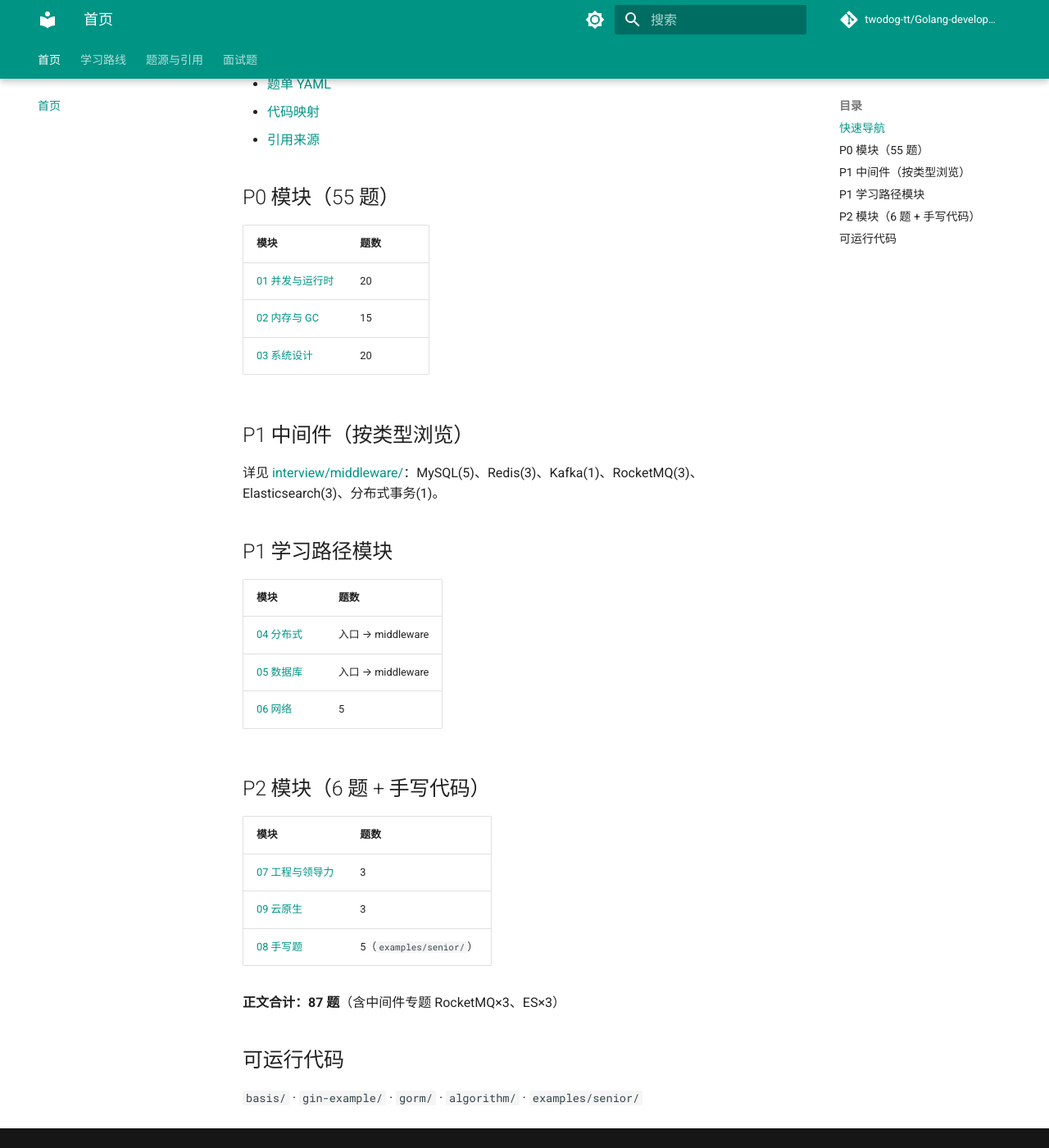
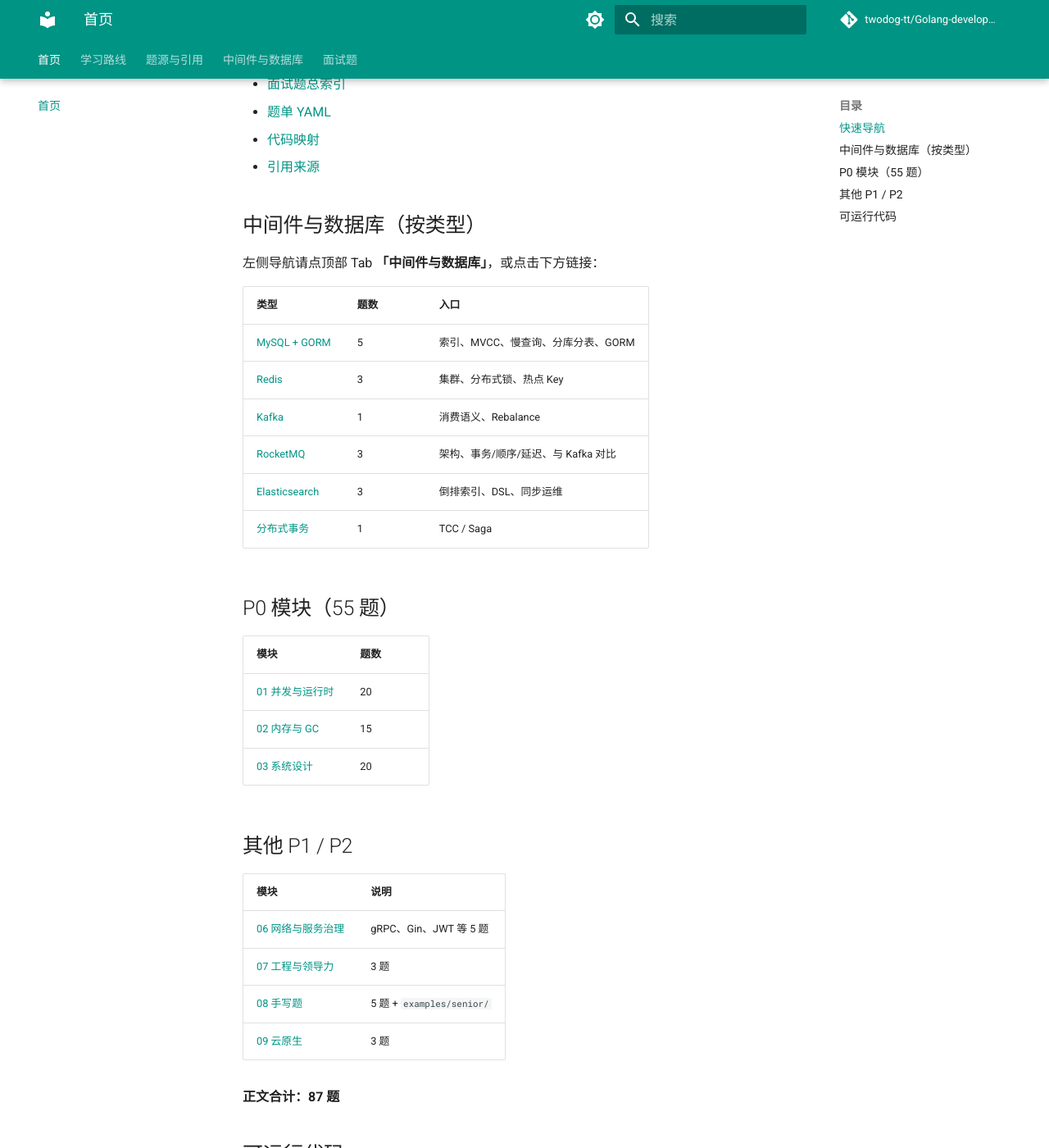
Before and after one commit to twodog-tt/Golang-development-manual, an MkDocs documentation site: the page built from docs/index.md, in a window 1280 px wide and 1400 px high, scrolled down 321 px. Shown: the whole window at 82% size. Built offline with MkDocs 1.6.1 and Material for MkDocs 9.7.7, drawn with Linux system fonts in a browser that asks for light colours; comment, search, counter and statistics services are not loaded.

Commit message:
Fix MkDocs sidebar: add middleware tab and repair CI deploy.
Expose middleware as a top-level navigation tab, update home index, switch GitHub Actions to peaceiris/actions-gh-pages, and fix broken doc links.

Co-authored-by: Cursor <cursoragent@cursor.com>

```diff
--- a/docs/index.md
+++ b/docs/index.md
@@ -5,10 +5,24 @@
 ## 快速导航
 
 - [学习路线（4 周 / 8 周）](learning-path-senior.md)
-- [面试题索引](interview/README.md)
+- [**中间件与数据库（按类型）**](interview/middleware/) ← 推荐
+- [面试题总索引](interview/README.md)
 - [题单 YAML](interview/_meta/questions.yaml)
 - [代码映射](interview/_meta/mapping.md)
 - [引用来源](sources.md)
+
+## 中间件与数据库（按类型）
+
+左侧导航请点顶部 Tab **「中间件与数据库」**，或点击下方链接：
+
+| 类型 | 题数 | 入口 |
+|------|------|------|
+| [MySQL + GORM](interview/middleware/mysql/) | 5 | 索引、MVCC、慢查询、分库分表、GORM |
+| [Redis](interview/middleware/redis/) | 3 | 集群、分布式锁、热点 Key |
+| [Kafka](interview/middleware/kafka/) | 1 | 消费语义、Rebalance |
+| [RocketMQ](interview/middleware/rocketmq/) | 3 | 架构、事务/顺序/延迟、与 Kafka 对比 |
+| [Elasticsearch](interview/middleware/elasticsearch/) | 3 | 倒排索引、DSL、同步运维 |
+| [分布式事务](interview/middleware/distributed/) | 1 | TCC / Saga |
 
 ## P0 模块（55 题）
 
@@ -18,27 +32,16 @@
 | [02 内存与 GC](interview/02-memory-gc/) | 15 |
 | [03 系统设计](interview/03-system-design/) | 20 |
 
-## P1 中间件（按类型浏览）
+## 其他 P1 / P2
 
-详见 [interview/middleware/](interview/middleware/)：MySQL(5)、Redis(3)、Kafka(1)、RocketMQ(3)、Elasticsearch(3)、分布式事务(1)。
+| 模块 | 说明 |
+|------|------|
+| [06 网络与服务治理](interview/06-network-governance/) | gRPC、Gin、JWT 等 5 题 |
+| [07 工程与领导力](interview/07-engineering-leadership/) | 3 题 |
+| [08 手写题](interview/08-coding-senior/) | 5 题 + `examples/senior/` |
+| [09 云原生](interview/09-cloud-native/) | 3 题 |
 
-## P1 学习路径模块
-
-| 模块 | 题数 |
-|------|------|
-| [04 分布式](interview/04-distributed-middleware/) | 入口 → middleware |
-| [05 数据库](interview/05-database-storage/) | 入口 → middleware |
-| [06 网络](interview/06-network-governance/) | 5 |
-
-## P2 模块（6 题 + 手写代码）
-
-| 模块 | 题数 |
-|------|------|
-| [07 工程与领导力](interview/07-engineering-leadership/) | 3 |
-| [09 云原生](interview/09-cloud-native/) | 3 |
-| [08 手写题](interview/08-coding-senior/) | 5（`examples/senior/`） |
-
-**正文合计：87 题**（含中间件专题 RocketMQ×3、ES×3）
+**正文合计：87 题**
 
 ## 可运行代码
 
--- a/mkdocs.yml
+++ b/mkdocs.yml
@@ -28,6 +28,7 @@ theme:
     - navigation.tabs.sticky
     - navigation.sections
     - navigation.expand
+    - navigation.indexes
     - navigation.top
     - search.suggest
     - search.highlight
```
Also changed, not shown: docs/interview/08-coding-senior/S-CODE-05-connection-pool.md (+1 -1 lines), docs/interview/_meta/mapping.md (+5 -5 lines), docs/.pages, 1 other file.
